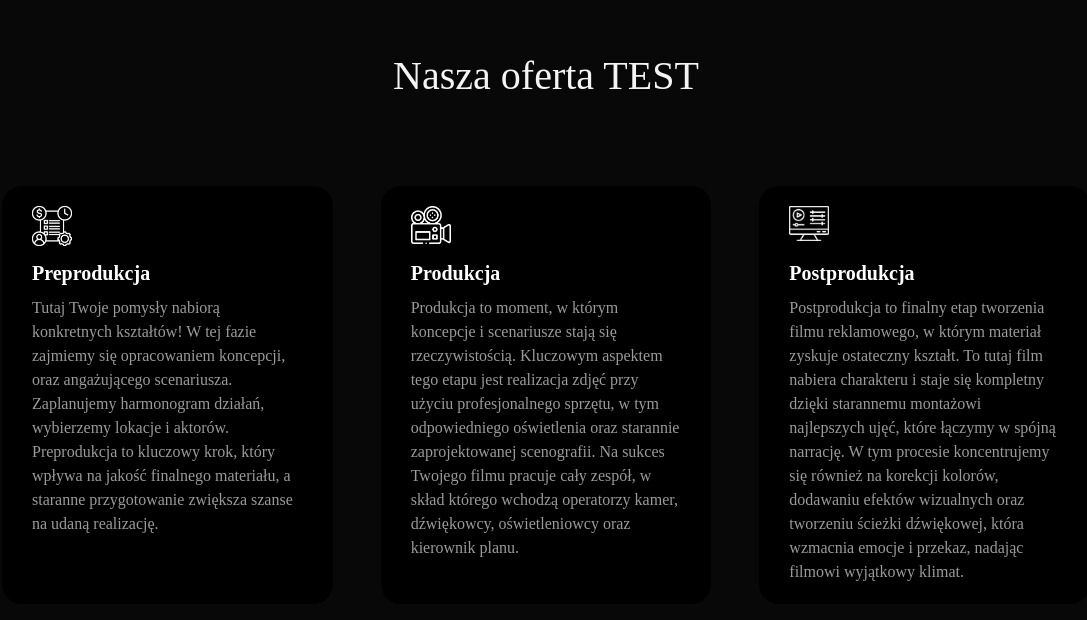
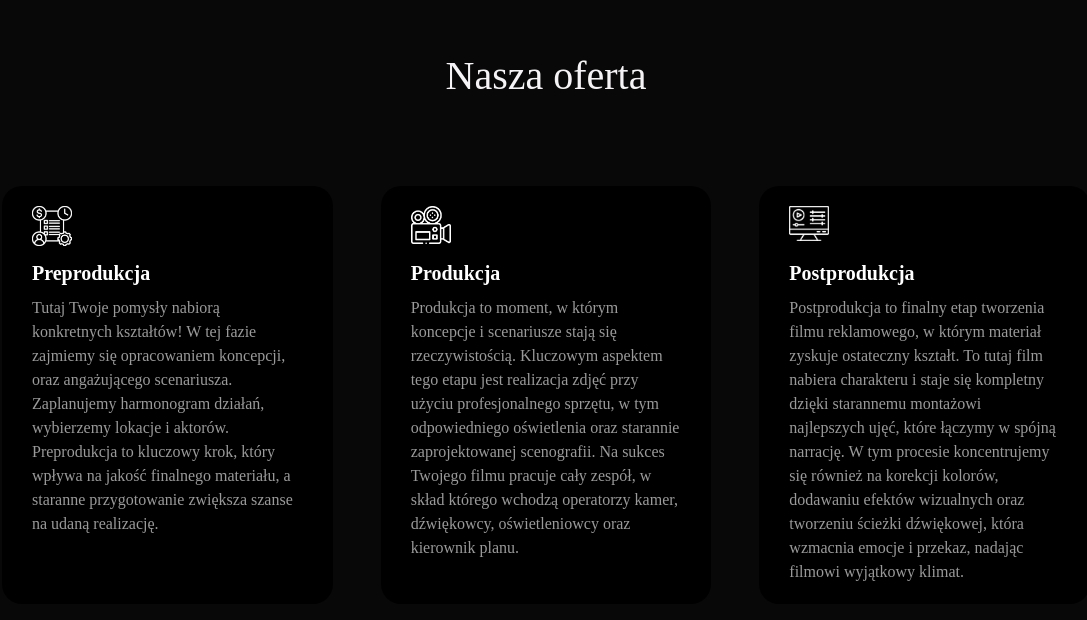
Before and after one commit to kkplak/FAMA, a React (Create React App) app: page /1/home in a window 1280 px wide. Shown: the part 1439-2059 px from the top of the page, without its empty margins (94-1181 px from the left). Built offline with nearby package versions, Linux system fonts and the light colour scheme; a web font is replaced by a local one.

Commit message:
rebuiild test

```diff
--- a/src/pages/Home.tsx
+++ b/src/pages/Home.tsx
@@ -181,7 +181,7 @@ const Home: React.FC = () => {
       <div id="offer" className="container-home home ">
         <BlurFade delay={0.25} inView>
           <div className="text-container">
-            <h1>Nasza oferta TEST</h1>
+            <h1>Nasza oferta</h1>
           </div>
         </BlurFade>
         <BlurFade delay={0.25} inView>
```
